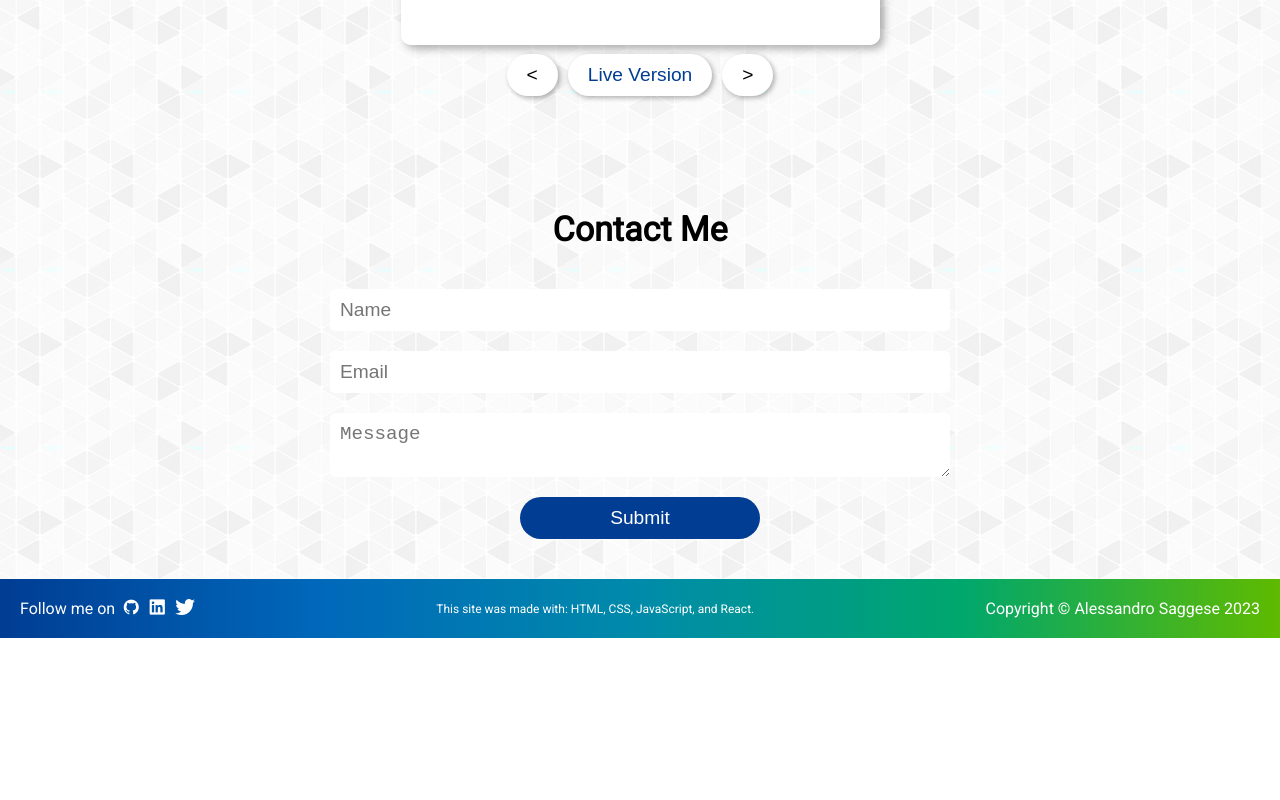
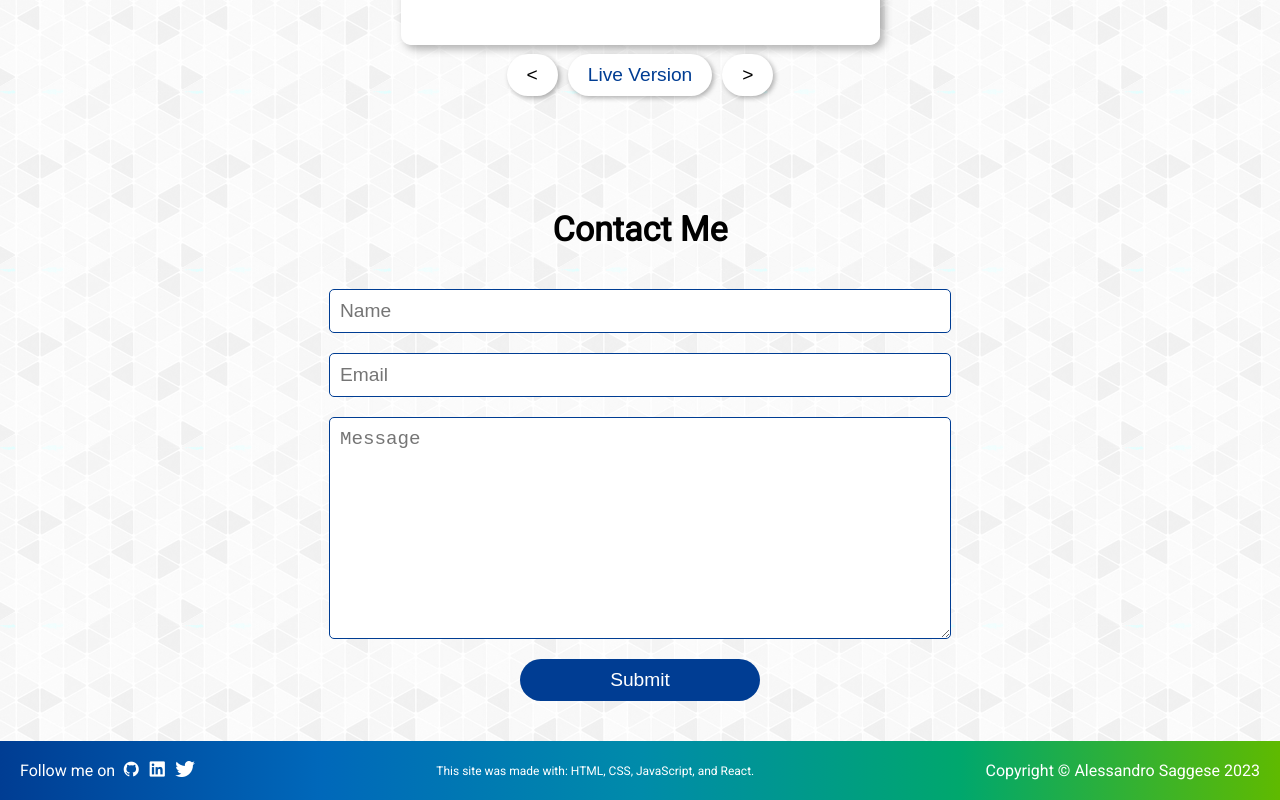
Before and after one commit to asaggse/my-personal-website, a React (Create React App) app: page / in a window 1280 px wide. Shown: the part 1881-2681 px from the top of the page. Before the commit the page ends 2519 px from the top, so only its background shows below. Built offline with nearby package versions, Linux system fonts and the light colour scheme.

Commit message:
Update Contact.css

```diff
--- a/src/components/Contact.css
+++ b/src/components/Contact.css
@@ -22,6 +22,11 @@
     font-size: 1.2rem;
     border-radius: 5px;
     border: none;
+    border: 1px solid #003D93;
+}
+
+#contact form textarea {
+    height: 200px;
 }
 
 #contact form button[type="submit"] {
```
